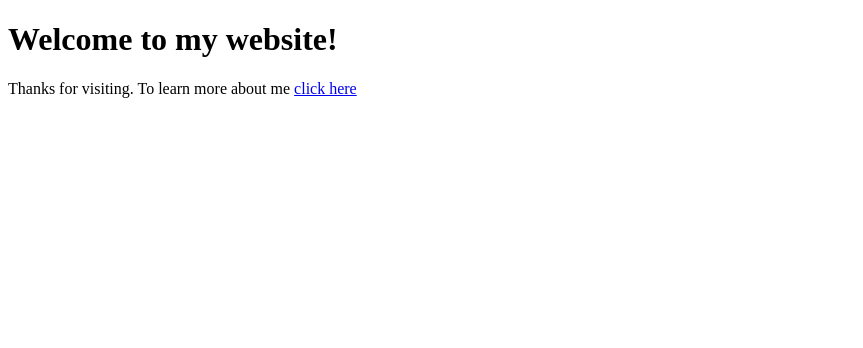
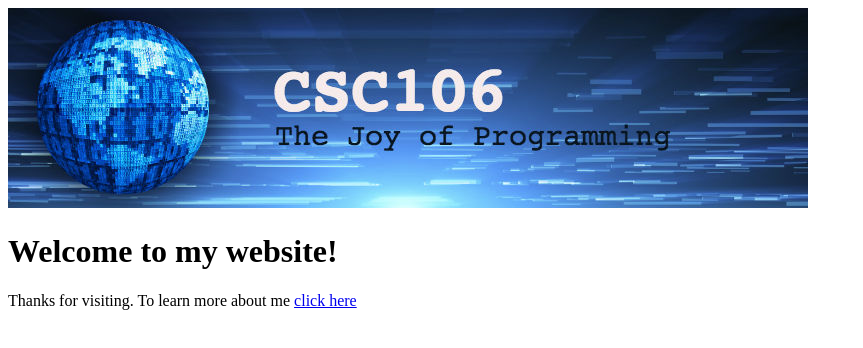
Before and after one commit to KaChow-4/KaChow-4.github.io, a plain HTML site: page index.html in a window 1280 px wide. Shown: the whole page, without its empty margins (0-863 px from the left). Drawn offline with Linux system fonts and the light colour scheme.

Commit message:
Add files via upload

```diff
--- a/index.html
+++ b/index.html
@@ -6,6 +6,7 @@
     <title>Ryan's CSC106 Website</title>
 </head>
 <body>
+    <img src="csc106_banner.jpg"></img>
     <h1>Welcome to my website!</h1>
     <p>Thanks for visiting. To learn more about me <a href="aboutme.html">click here</a></p>
 </body>
```
